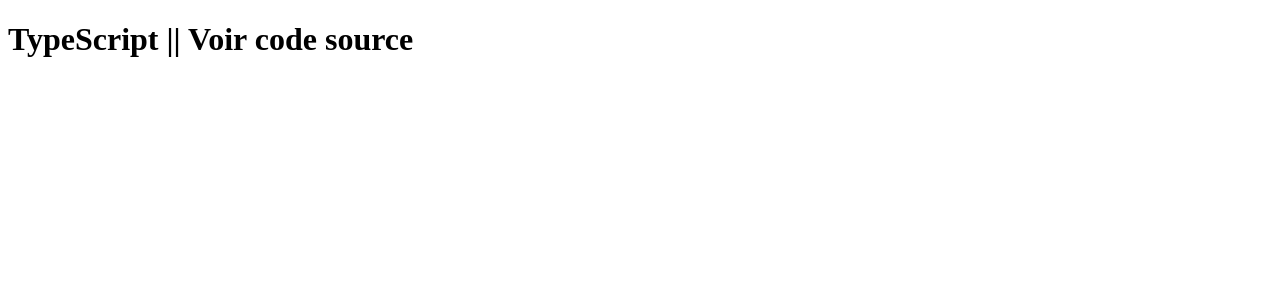
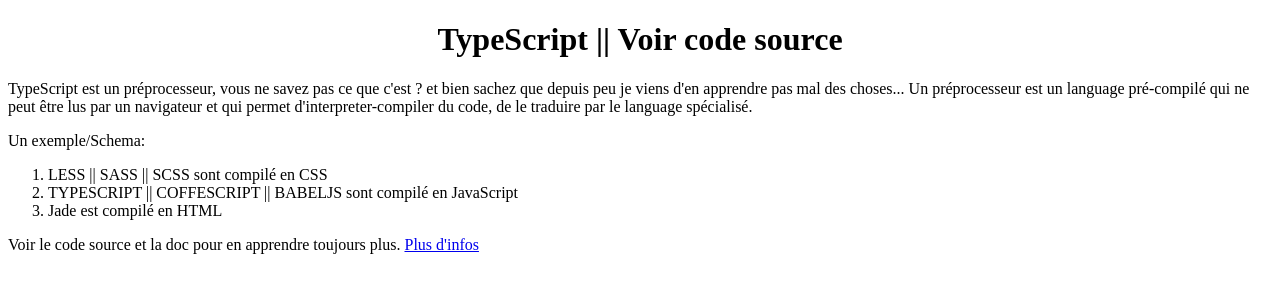
Before and after one commit to NullCodeXx/type-script, a website: page index.html in a window 1280 px wide. Drawn offline with Linux system fonts and the light colour scheme.

Commit message:
add infos in file index.html

```diff
--- a/index.html
+++ b/index.html
@@ -9,7 +9,24 @@
 </head>
 
 <body>
-    <h1>TypeScript || Voir code source</h1>
+    <center>
+        <h1>TypeScript || Voir code source</h1>
+    </center>
+    <p>TypeScript est un pr&eacuteprocesseur, vous ne savez pas ce que c'est ? et bien sachez que depuis peu je viens d'en apprendre pas mal des choses... Un pr&eacuteprocesseur est un language pré-compilé qui ne peut être lus par un navigateur et qui permet
+        d'interpreter-compiler du code, de le traduire par le language spécialis&eacute.
+    </p>
+    <p>
+        Un exemple/Schema:
+        <ol>
+            <li>LESS || SASS || SCSS sont compilé en CSS</li>
+            <li>TYPESCRIPT || COFFESCRIPT || BABELJS sont compilé en JavaScript</li>
+            <li>Jade est compilé en HTML</li>
+        </ol>
+
+        Voir le code source et la doc pour en apprendre toujours plus.
+        <a href="https://fr.wikipedia.org/wiki/Pr%C3%A9processeur" target="_blank" title="Preprocesseur">Plus d'infos</a>
+    </p>
+
     <script src="premier.js"></script>
 </body>
 
--- a/premier.js
+++ b/premier.js
@@ -1,11 +1,11 @@
 //Sans typage
-var maVariable = 'bloup';
+var maVariable: any = 'bloup';
 console.log("Sans typage" + maVariable);
 // Avec le Typage
-var monNumber = 100;
+var monNumber: number = 100;
 console.log("Avec typage" + monNumber);
 
-let tabstring: string = [
+let tabstring: string[] = [
     "test0",
     "test1",
     "test2"
```
